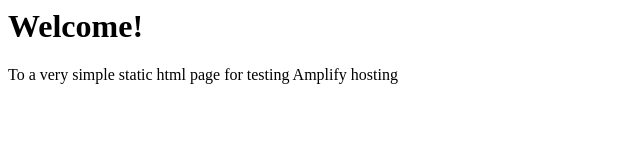
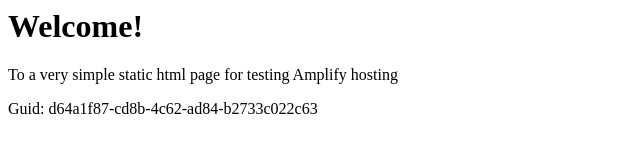
Before and after one commit to aws-aemilia-cmh/Github-PR-Commit-Integration-Test-DoNotTouch-Gith-OKSLNVO2-v1-prod-us-east-2, a website: page src/index.html in a window 1280 px wide. Shown: the whole page, without its empty margins (0-640 px from the left). Drawn offline with Linux system fonts and the light colour scheme.

Commit message:
commit from integ tests

```diff
--- a/src/index.html
+++ b/src/index.html
@@ -1,3 +1,5 @@
+
+
 <html lang="en">
 
 <head>
@@ -10,6 +12,6 @@
 <body>
     <h1>Welcome!</h1>
     <p>To a very simple static html page for testing Amplify hosting</p>
-</body>
+    <p>Guid: d64a1f87-cd8b-4c62-ad84-b2733c022c63</p></body>
 
 </html>
```
